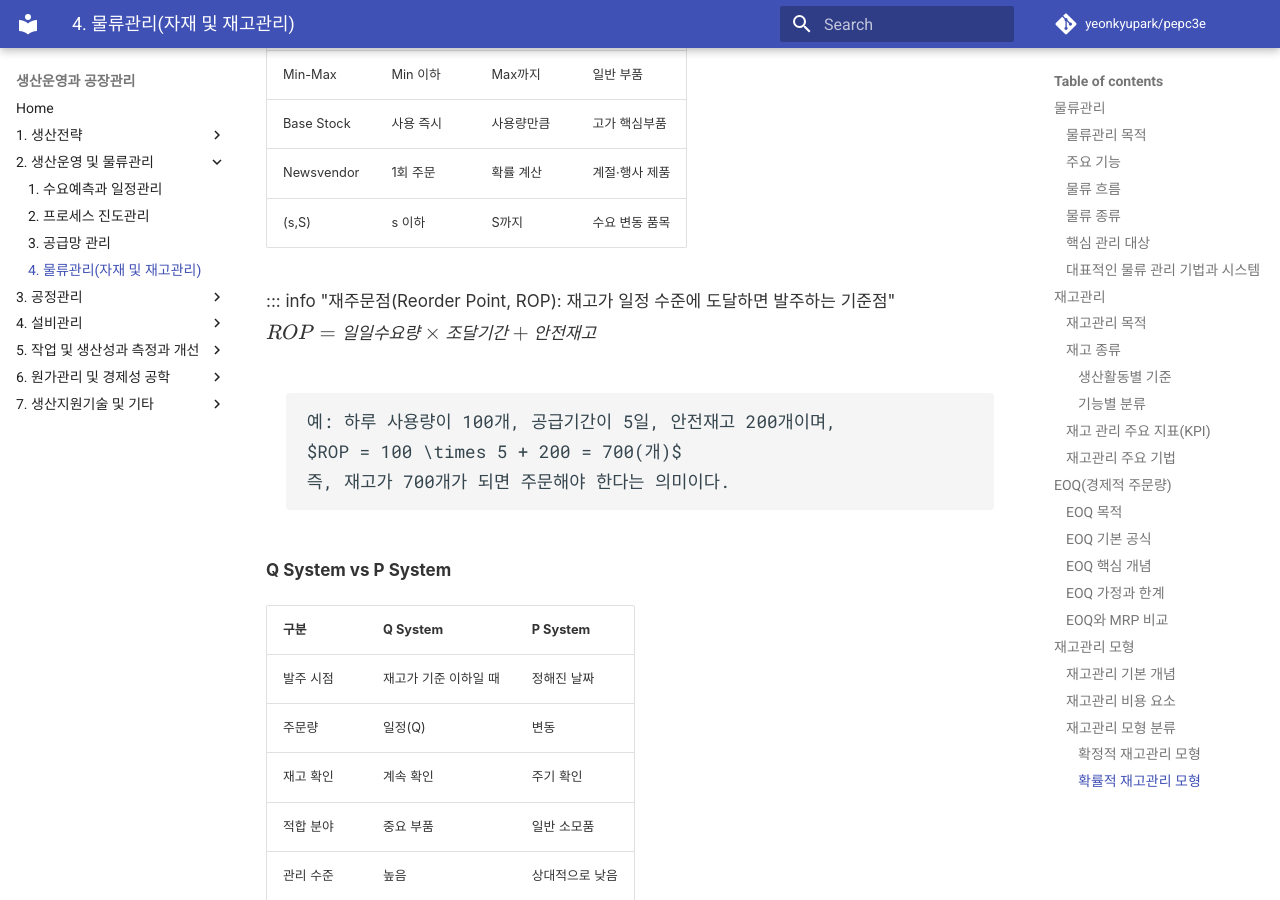
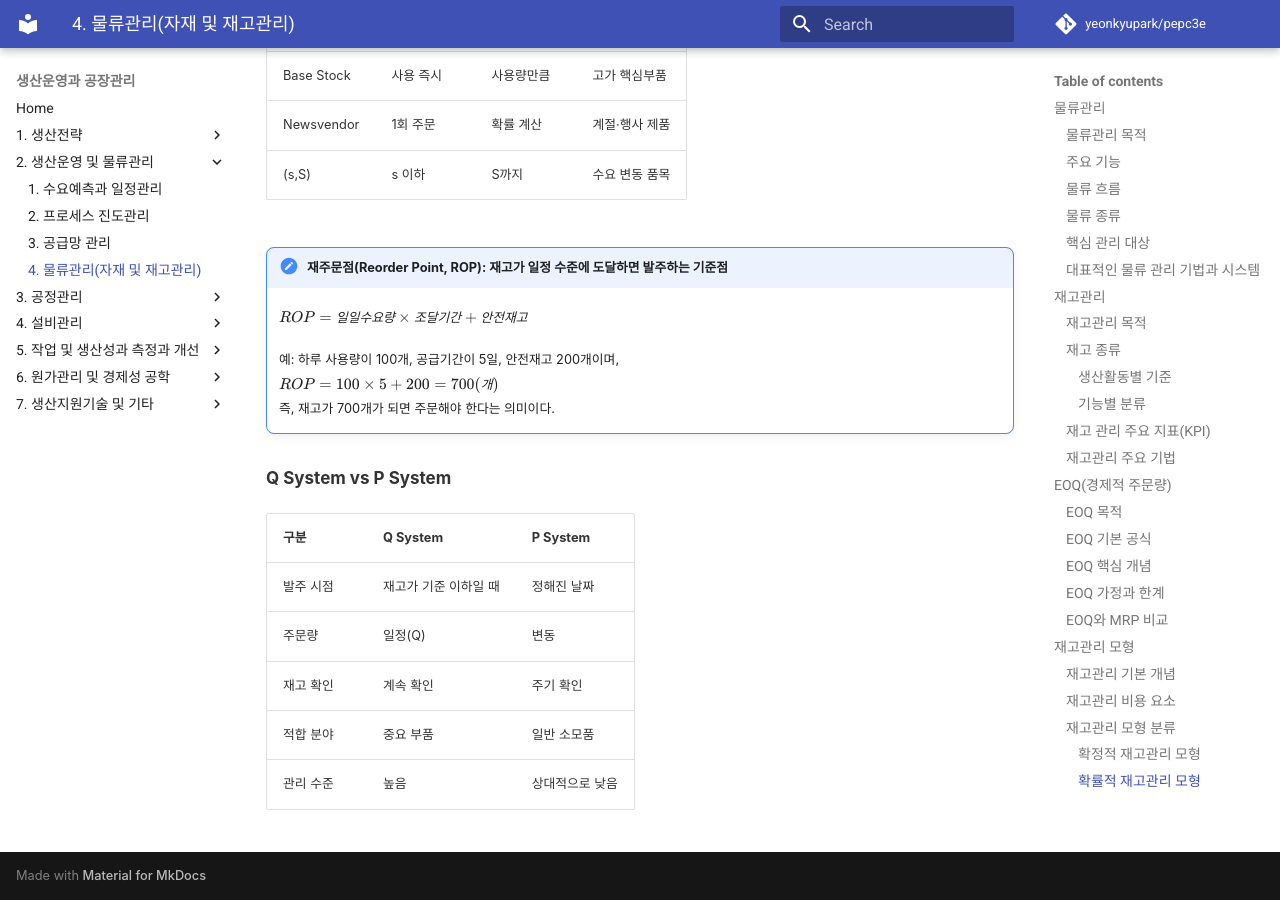
Before and after one commit to yeonkyupark/pepc3e, an MkDocs documentation site: the page built from docs/0204_logistics_material_and_inventory_management.md, in a window 1280 px wide and 900 px high, scrolled down 18200 px. Built offline with MkDocs 1.6.1 and Material for MkDocs 9.7.7, drawn with Linux system fonts in a browser that asks for light colours; comment, search, counter and statistics services are not loaded.

Commit message:
Update 0204_logistics_material_and_inventory_management.md

````diff
--- a/docs/0204_logistics_material_and_inventory_management.md
+++ b/docs/0204_logistics_material_and_inventory_management.md
@@ -357,26 +357,26 @@
 ```mermaid
 flowchart LR
 
-    A[재고관리 모형]
+    A["재고관리 모형"]
 
-    A --> B[확정적 모형]
-    A --> C[확률적 모형]
-    A --> D[품목관리 기법]
+    A --> B["확정적 모형"]
+    A --> C["확률적 모형"]
+    A --> D["품목관리 기법"]
 
-    B --> B1[EOQ]
-    B --> B2[EPQ]
-    B --> B3[Quantity Discount Model]
+    B --> B1["EOQ"]
+    B --> B2["EPQ"]
+    B --> B3["Quantity Discount Model"]
 
-    C --> C1["Q System<br/>(정량발주)"]
-    C --> C2["P System<br/>(정기발주)"]
-    C --> C3[Base Stock Model]
-    C --> C4[Min-Max System]
-    C --> C5[Two-Bin System]
-    C --> C6[Newsvendor Model]
+    C --> C1["Q System (정량발주)"]
+    C --> C2["P System (정기발주)"]
+    C --> C3["Base Stock Model"]
+    C --> C4["Min-Max System"]
+    C --> C5["Two-Bin System"]
+    C --> C6["Newsvendor Model"]
 
-    D --> D1[ABC 분석]
-    D --> D2[XYZ 분석]
-    D --> D3[FSN 분석]
+    D --> D1["ABC 분석"]
+    D --> D2["XYZ 분석"]
+    D --> D3["FSN 분석"]
 ```
 
 ### 재고관리 기본 개념
@@ -464,7 +464,7 @@
 
 
 
-::: info "재주문점(Reorder Point, ROP): 재고가 일정 수준에 도달하면 발주하는 기준점"
+!!! note "재주문점(Reorder Point, ROP): 재고가 일정 수준에 도달하면 발주하는 기준점"
     $ROP = 일일수요량 \times 조달기간 + 안전재고$
 
     예: 하루 사용량이 100개, 공급기간이 5일, 안전재고 200개이며,
````
